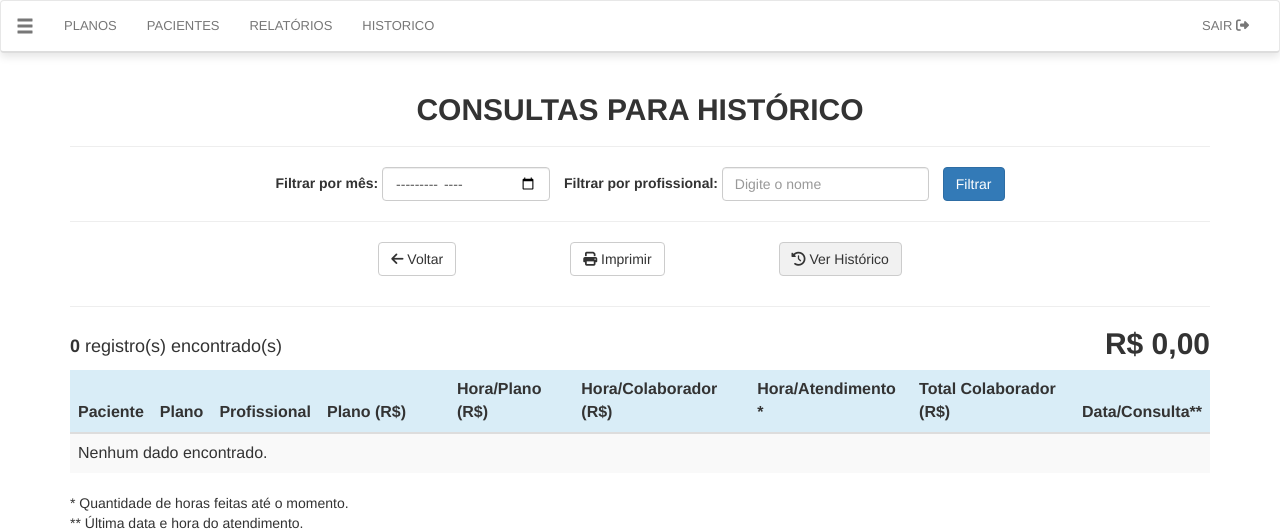
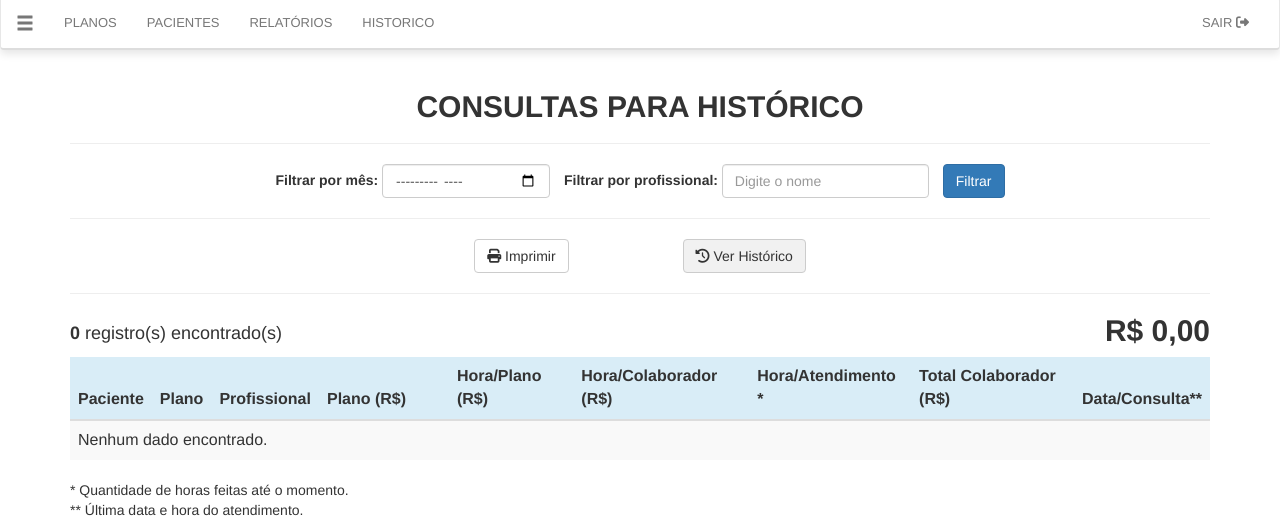
Before and after one commit to FabianoMarques/face_python_docker, a PHP site: page /App/relatorio.php in a window 1280 px wide. Shown: the top 530 px of the page. Run offline with PHP 8.4, Linux system fonts and the light colour scheme; the visitor is signed in with stand-in values (Sample User, id 1); data that the repository does not hold is empty; some libraries are stand-ins or nearby versions.

Commit message:
Tirando o voltar das paginas

```diff
--- a/App/cad_paciente.php
+++ b/App/cad_paciente.php
@@ -41,7 +41,7 @@ $result = $conn->query($sql);
     <?php if (!empty($mensagem)) echo "<p class='message'>$mensagem</p>"; ?>
 
     <div class="button-row" style="margin:30px; text-align: center;">
-        <button onclick="window.location.href='menu.php'" class="btn btn-default"><i class="fas fa-arrow-left"></i> Voltar</button>
+
         <button onclick="window.location.href='form.php'" class="btn btn-success"><i class="fa fa-plus"></i> Adicionar Paciente</button>
     </div>
 
--- a/App/cad_plano.php
+++ b/App/cad_plano.php
@@ -34,7 +34,6 @@ $result = $conn->query($sql);
         <h2 style="text-align: center;"><b>PLANOS CADASTRADOS</b></h2>
 
         <div class="button-row" style="margin-bottom:15px; text-align: center; margin: 30px;">
-            <button onclick="window.location.href='menu.php'" class="btn btn-default"><i class="fas fa-arrow-left"></i> Voltar</button>
             <button onclick="window.location.href='form-plano.php'" class="btn btn-success" >
                         <i class="fa fa-plus"></i> Adicionar plano
             </button>
--- a/App/historico.php
+++ b/App/historico.php
@@ -93,8 +93,7 @@ foreach ($registros as $linha) {
     </form>
 
     <hr>
-    <div class="button-row" style="margin: 30px; display: flex; justify-content: center; gap: 10%;">
-        <button onclick="location.href='relatorio.php'" class="btn btn-default"><i class="fas fa-arrow-left"></i> Voltar</button>
+    <div class="button-row" style="margin: 20px; display: flex; justify-content: center; gap: 10%;">
         <button onclick="window.print()" class="btn btn-default"><i class="fas fa-print"></i> Imprimir</button>
         <button onclick="location.href='estatisticas.php'" class="btn btn-default"><i class="fas fa-chart-line"></i> Estatísticas</button>
     </div>
--- a/App/menu_template.php
+++ b/App/menu_template.php
@@ -10,7 +10,7 @@
 <link rel="stylesheet" href="bootstrap-3.4/css/bootstrap.min.css">
 <script src="bootstrap-3.4/js/bootstrap.bundle.min.js"></script>
 <!-- menu.php -->
-<nav class="navbar navbar-default" style="background-color: #fff; border-bottom: 2px solid #ddd; font-size: 13px; box-shadow: 0px 4px 8px rgba(0, 0, 0, 0.1);">
+<nav class="navbar navbar-default" style="background-color: #fff; border-bottom: 2px solid #ddd; font-size: 13px; box-shadow: 0px 4px 8px rgba(0, 0, 0, 0.1); margin-top:-3px;">
   <div class="container-fluid">
     <!-- Logo e botão de toggle para mobile -->
     <div class="navbar-header">
--- a/App/relatorio.php
+++ b/App/relatorio.php
@@ -118,8 +118,7 @@ if ($result && $result->num_rows > 0) {
 </form>
 
     <hr>
-    <div class="button-row" style="margin-bottom: 30px; display: flex; justify-content: center; gap: 10%;">
-        <button onclick="location.href='menu.php'" class="btn btn-default"><i class="fas fa-arrow-left"></i> Voltar</button>
+    <div class="button-row" style="margin-bottom: 20px; display: flex; justify-content: center; gap: 10%;">
         <button onclick="window.print()" class="btn btn-default"><i class="fas fa-print"></i> Imprimir</button>
 
         <?php if ($result && $result->num_rows > 0): ?>
```
